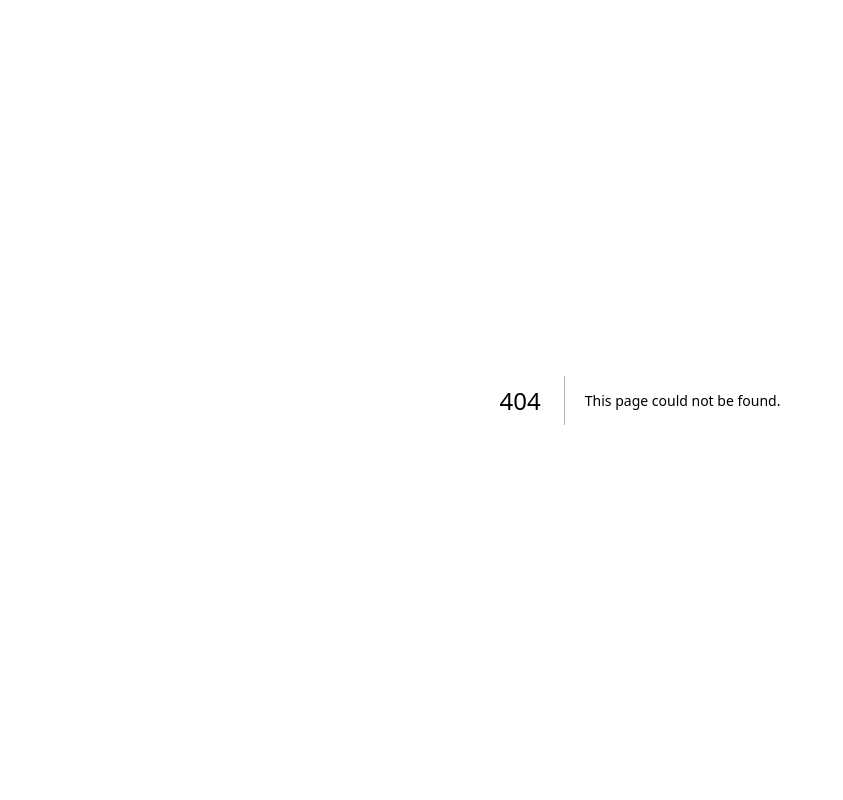
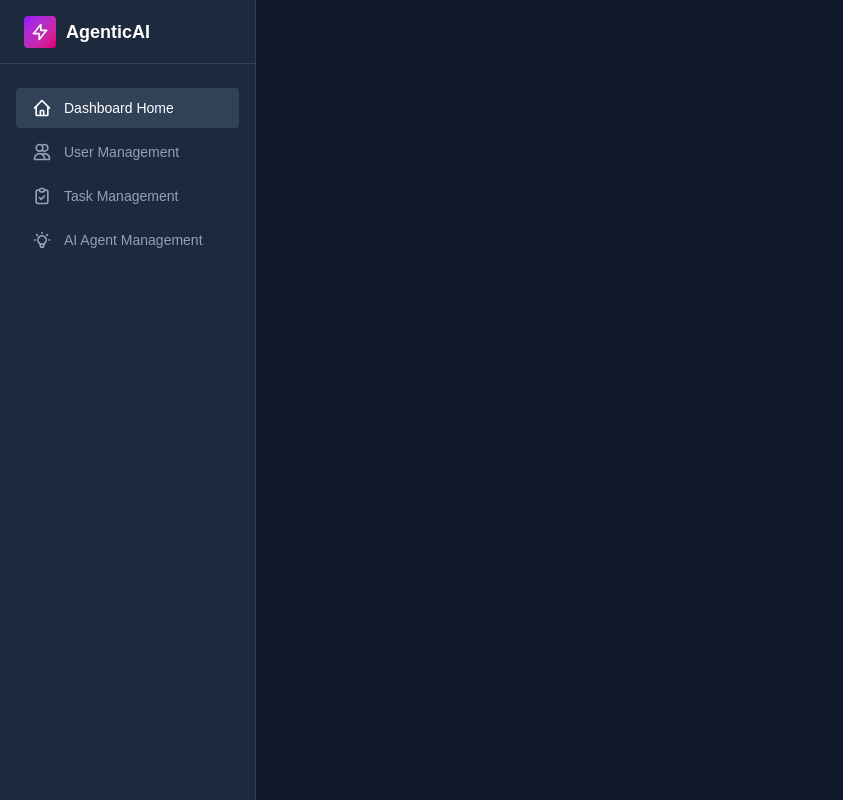
Before and after one commit to vinudasenith/agentic-task-platform-frontend, a Next.js app: page /admin in a window 1280 px wide. Before the commit this address had no page. Shown: the whole page, without its empty margins (0-843 px from the left). Built offline with nearby package versions, Linux system fonts and the light colour scheme.

Commit message:
feat(admin):create admin dashboard structure👍

```diff
--- /dev/null
+++ b/app/admin/page.tsx
@@ -0,0 +1,69 @@
+"use client";
+import { useState } from 'react';
+
+const AdminDashboard = () => {
+    const [activeTab, setActiveTab] = useState('dashboard');
+
+    return (
+        <div className="min-h-screen bg-slate-900 flex">
+            {/* Sidebar */}
+            <aside className="w-64 bg-slate-800 border-r border-slate-700 flex flex-col">
+                {/* Logo */}
+                <div className="h-16 flex items-center gap-2.5 px-6 border-b border-slate-700">
+                    <div className="w-8 h-8 bg-linear-to-br from-purple-600 to-pink-600 rounded flex items-center justify-center">
+                        <svg
+                            className="w-5 h-5 text-white"
+                            fill="none"
+                            stroke="currentColor"
+                            viewBox="0 0 24 24"
+                        >
+                            <path
+                                strokeLinecap="round"
+                                strokeLinejoin="round"
+                                strokeWidth={2}
+                                d="M13 10V3L4 14h7v7l9-11h-7z"
+                            />
+                        </svg>
+                    </div>
+                    <span className="text-lg font-semibold text-white">AgenticAI</span>
+                </div>
+
+                {/* Navigation */}
+                <nav className="flex-1 px-4 py-6 space-y-1">
+                    <button onClick={() => setActiveTab('dashboard')} className={`w-full flex items-center gap-3 px-4 py-2.5 rounded text-sm font-medium transition-colors ${activeTab === 'dashboard' ? 'bg-slate-700 text-white' : 'text-slate-400 hover:text-white hover:bg-slate-700/50'}`}>
+                        <svg className="w-5 h-5" fill="none" stroke="currentColor" viewBox="0 0 24 24">
+                            <path strokeLinecap="round" strokeLinejoin="round" strokeWidth={2} d="M3 12l2-2m0 0l7-7 7 7M5 10v10a1 1 0 001 1h3m10-11l2 2m-2-2v10a1 1 0 01-1 1h-3m-6 0a1 1 0 001-1v-4a1 1 0 011-1h2a1 1 0 011 1v4a1 1 0 001 1m-6 0h6" />
+                        </svg>
+                        Dashboard Home
+                    </button>
+
+                    {/* User Management */}
+                    <button onClick={() => setActiveTab('users')} className={`w-full flex items-center gap-3 px-4 py-2.5 rounded text-sm font-medium transition-colors ${activeTab === 'users' ? 'bg-slate-700 text-white' : 'text-slate-400 hover:text-white hover:bg-slate-700/50'}`}>
+                        <svg className="w-5 h-5" fill="none" stroke="currentColor" viewBox="0 0 24 24">
+                            <path strokeLinecap="round" strokeLinejoin="round" strokeWidth={2} d="M12 4.354a4 4 0 110 5.292M15 21H3v-1a6 6 0 0112 0v1zm0 0h6v-1a6 6 0 00-9-5.197M13 7a4 4 0 11-8 0 4 4 0 018 0z" />
+                        </svg>
+                        User Management
+                    </button>
+
+                    {/* Task Management */}
+                    <button onClick={() => setActiveTab('tasks')} className={`w-full flex items-center gap-3 px-4 py-2.5 rounded text-sm font-medium transition-colors ${activeTab === 'tasks' ? 'bg-slate-700 text-white' : 'text-slate-400 hover:text-white hover:bg-slate-700/50'}`}>
+                        <svg className="w-5 h-5" fill="none" stroke="currentColor" viewBox="0 0 24 24">
+                            <path strokeLinecap="round" strokeLinejoin="round" strokeWidth={2} d="M9 5H7a2 2 0 00-2 2v12a2 2 0 002 2h10a2 2 0 002-2V7a2 2 0 00-2-2h-2M9 5a2 2 0 002 2h2a2 2 0 002-2M9 5a2 2 0 012-2h2a2 2 0 012 2m-6 9l2 2 4-4" />
+                        </svg>
+                        Task Management
+                    </button>
+
+                    {/* Agent Management */}
+                    <button onClick={() => setActiveTab('agents')} className={`w-full flex items-center gap-3 px-4 py-2.5 rounded text-sm font-medium transition-colors ${activeTab === 'agents' ? 'bg-slate-700 text-white' : 'text-slate-400 hover:text-white hover:bg-slate-700/50'}`}>
+                        <svg className="w-5 h-5" fill="none" stroke="currentColor" viewBox="0 0 24 24">
+                            <path strokeLinecap="round" strokeLinejoin="round" strokeWidth={2} d="M9.663 17h4.673M12 3v1m6.364 1.636l-.707.707M21 12h-1M4 12H3m3.343-5.657l-.707-.707m2.828 9.9a5 5 0 117.072 0l-.548.547A3.374 3.374 0 0014 18.469V19a2 2 0 11-4 0v-.531c0-.895-.356-1.754-.988-2.386l-.548-.547z" />
+                        </svg>
+                        AI Agent Management
+                    </button>
+                </nav>
+            </aside>
+        </div>
+    );
+}
+
+export default AdminDashboard;
```
